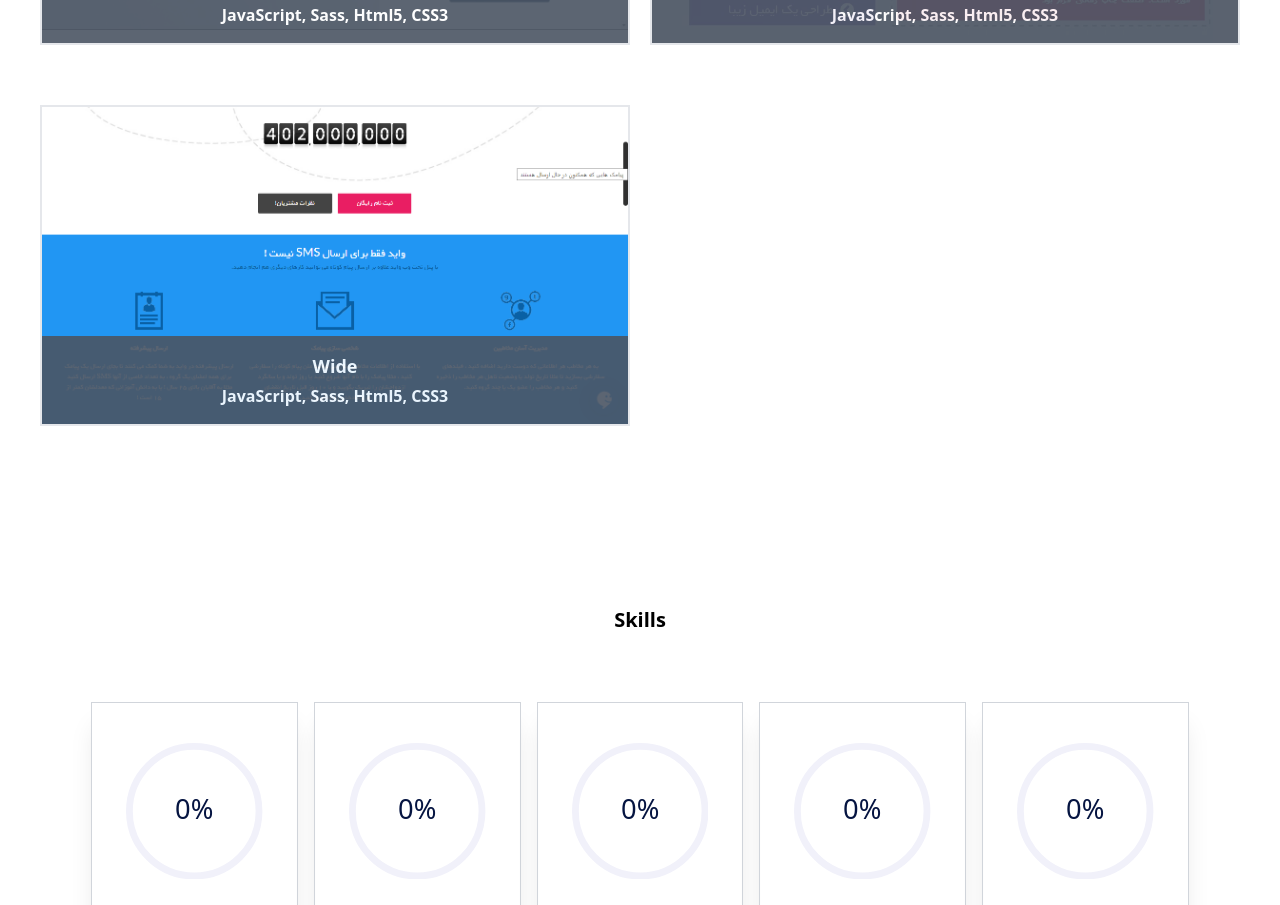
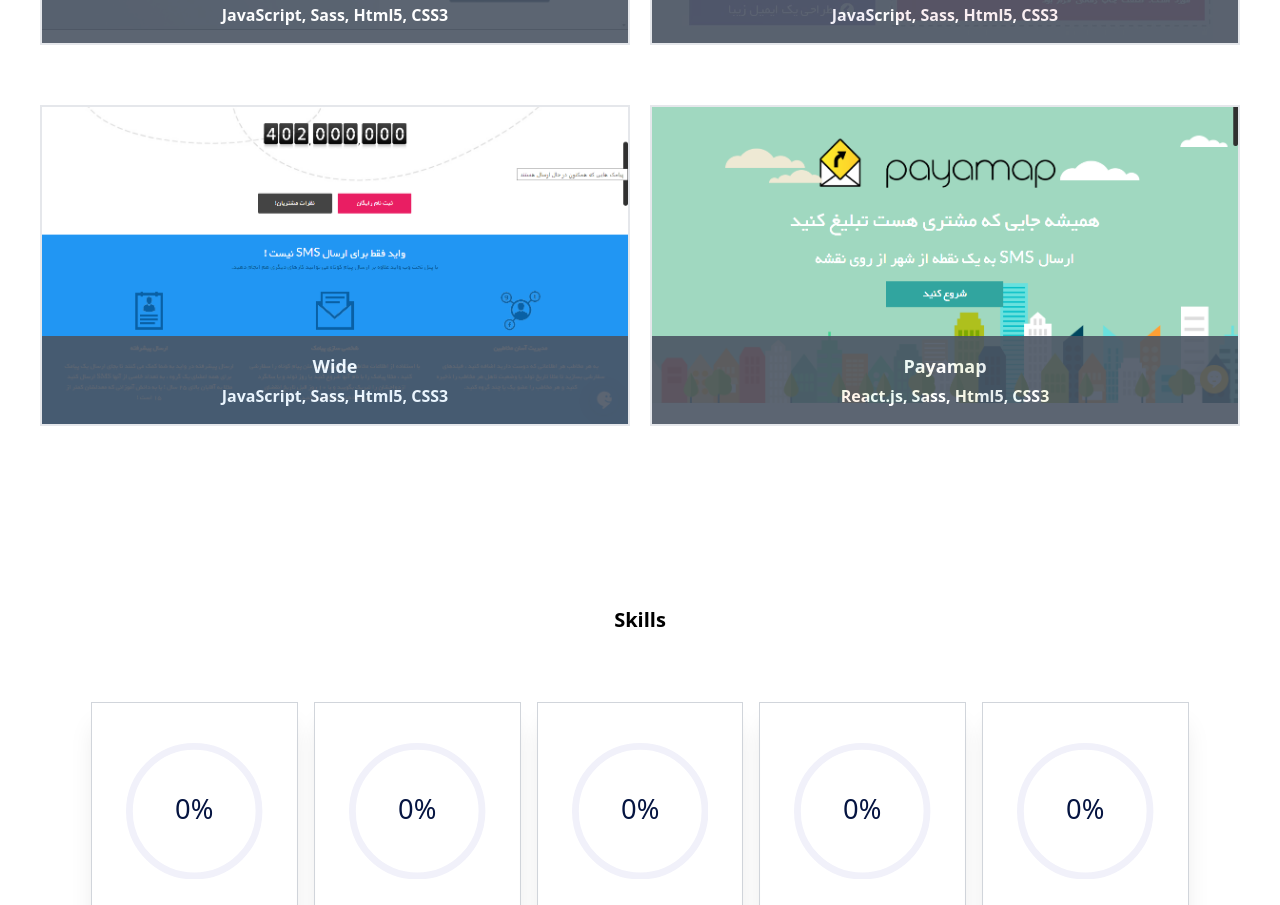
Before and after one commit to mehradi-github/ref-portfolio, a Next.js app: page / in a window 1280 px wide. Shown: the part 3986-4891 px from the top of the page. Built offline with nearby package versions, Linux system fonts and the light colour scheme; a web font is replaced by a local one.

Commit message:
Adding Payamap project in portfolio

```diff
--- a/components/Portfolio/index.tsx
+++ b/components/Portfolio/index.tsx
@@ -126,6 +126,14 @@
                 width: 418,
                 videoUrl: "H_2jWzwvUTQ",
               },
+              {
+                title: "Payamap",
+                description: "React.js, Sass, Html5, CSS3",
+                image: "payamap.png",
+                height: 765,
+                width: 418,
+                videoUrl: "80XdoxPDNtM",
+              },
             ].map((v, i) => (
               <PortfolioItem
                 key={i}
```
Also changed, not shown: public/assets/images/portfolio/payamap.png (added).
